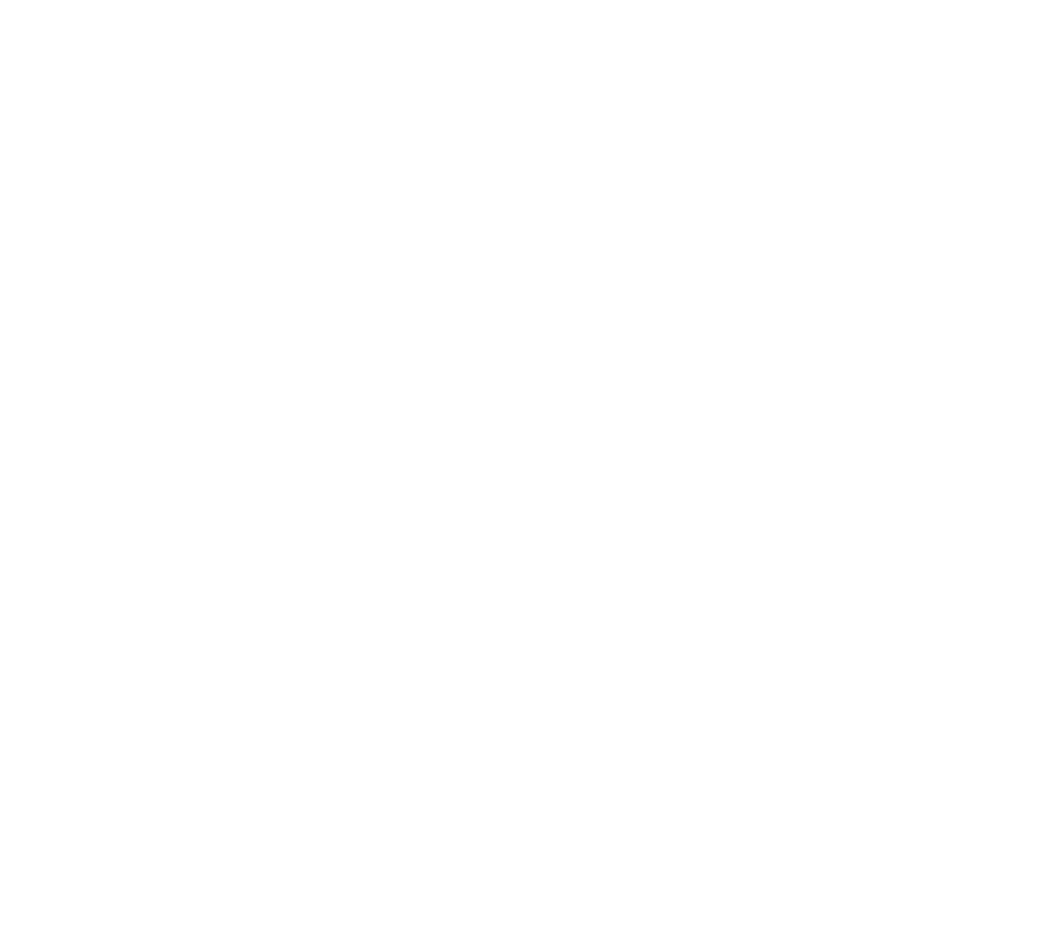
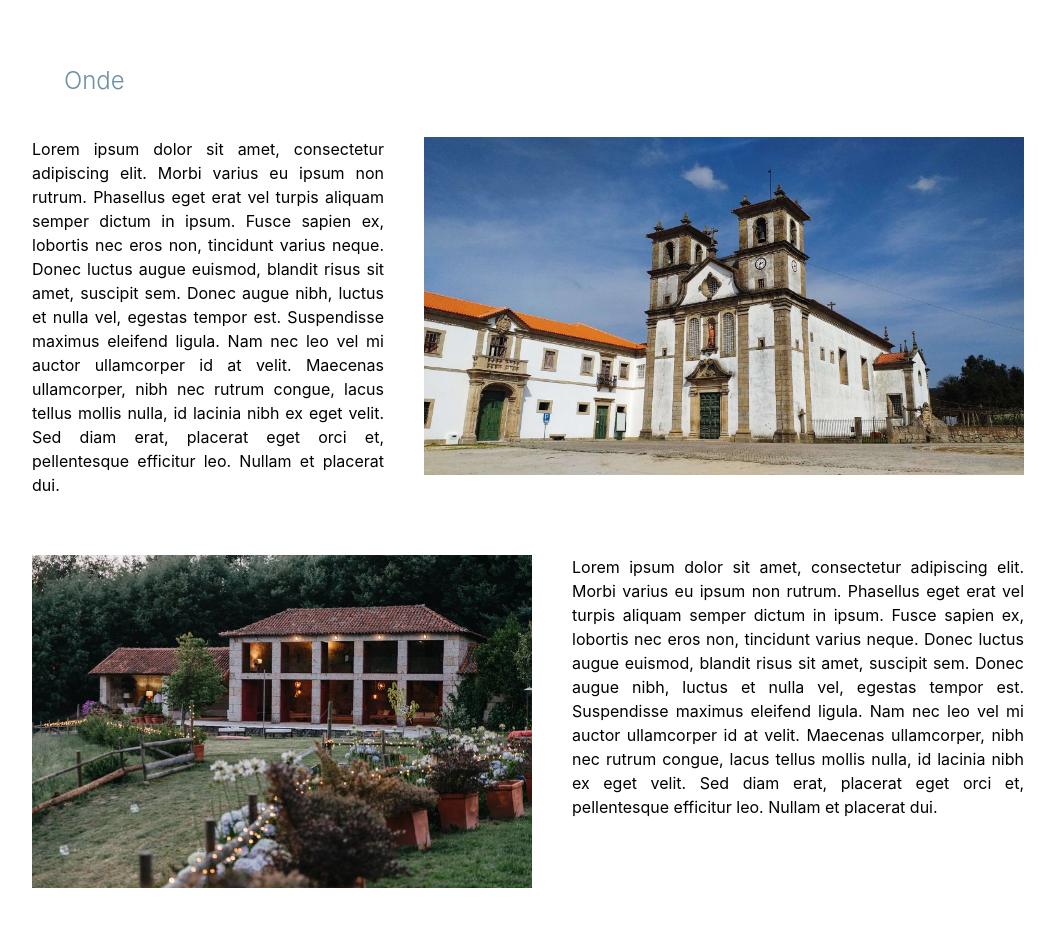
Before and after one commit to JCLemos92/JCLemos92.github.io, a React (Create React App) app: page / in a window 1280 px wide. Shown: the part 1320-2247 px from the top of the page, without its empty margins (112-1167 px from the left). Before the commit the page ends 1905 px from the top, so only its background shows below. Built offline with nearby package versions, Linux system fonts and the light colour scheme.

Commit message:
Location

```diff
--- a/src/AboutUs/AboutUs.js
+++ b/src/AboutUs/AboutUs.js
@@ -6,7 +6,7 @@ function AboutUs() {
     <>
       <div id = "aboutUs">
         <div class="mt-36"></div>
-        <div class="mx-36 flex flex-col md:flex-row">
+        <div class="mx-36 flex flex-col lg:flex-row">
           <img
             src='/assets/Images/IMG_6945.JPG'
             class="self-center align-middle mr-10 sm:mb-10"
--- a/src/App.js
+++ b/src/App.js
@@ -5,9 +5,10 @@ import React from 'react';
 // import UserPage from './UserPage';
 // import NavBar from './NavBar/NavBar';
 import Heading from './Heading/Heading';
-import Countdown from './Countdown/Countdown';
+// import Countdown from './Countdown/Countdown';
 import NavBar from './NavBar/NavBar';
 import AboutUs from './AboutUs/AboutUs';
+import Location from './Location/Location';
 
 function App() {
   return (
@@ -16,7 +17,8 @@ function App() {
     <NavBar />
     <Heading />
     <AboutUs />
-    <Countdown />
+    <Location />
+    {/* <Countdown /> */}
     {/* <Routes>
 
       <Route exact path="/" component={HomePage} />
--- /dev/null
+++ b/src/Location/Location.css
@@ -0,0 +1,3 @@
+@tailwind base;
+@tailwind components;
+@tailwind utilities;
--- /dev/null
+++ b/src/Location/Location.js
@@ -0,0 +1,38 @@
+import React from "react";
+import './Location.css';
+
+function Location() {
+  return(
+    <>
+      <div id = "location">
+      <div class="mt-36"></div>
+      <div class="mx-44 font-light text-2xl text-[#6c8ea7] mb-10">Onde</div>
+      <div class="mx-36 flex flex-col lg:flex-row mb-10">
+        <div class="text-justify">
+          Lorem ipsum dolor sit amet, consectetur adipiscing elit. Morbi varius eu ipsum non rutrum. Phasellus eget erat vel turpis aliquam semper dictum in ipsum. Fusce sapien ex, lobortis nec eros non, tincidunt varius neque. Donec luctus augue euismod, blandit risus sit amet, suscipit sem. Donec augue nibh, luctus et nulla vel, egestas tempor est. Suspendisse maximus eleifend ligula. Nam nec leo vel mi auctor ullamcorper id at velit. Maecenas ullamcorper, nibh nec rutrum congue, lacus tellus mollis nulla, id lacinia nibh ex eget velit. Sed diam erat, placerat eget orci et, pellentesque efficitur leo. Nullam et placerat dui.
+        </div>
+        <img
+          src='/assets/Images/mosteiro.jpeg'
+          class="self-center align-middle ml-10 sm:mb-10"
+          alt="test"
+          width="600"></img>
+      </div>
+      <div class="mx-36 flex flex-col lg:flex-row mb-10">
+        <img
+          src='/assets/Images/segade.jpeg'
+          class="self-center align-middle mr-10 sm:mb-10"
+          alt="test"
+          width="500"></img>
+        <div class="text-justify">
+          Lorem ipsum dolor sit amet, consectetur adipiscing elit. Morbi varius eu ipsum non rutrum. Phasellus eget erat vel turpis aliquam semper dictum in ipsum. Fusce sapien ex, lobortis nec eros non, tincidunt varius neque. Donec luctus augue euismod, blandit risus sit amet, suscipit sem. Donec augue nibh, luctus et nulla vel, egestas tempor est. Suspendisse maximus eleifend ligula. Nam nec leo vel mi auctor ullamcorper id at velit. Maecenas ullamcorper, nibh nec rutrum congue, lacus tellus mollis nulla, id lacinia nibh ex eget velit. Sed diam erat, placerat eget orci et, pellentesque efficitur leo. Nullam et placerat dui.
+        </div>
+      </div>
+      <div class="mx-36"><iframe title="test" class="w-full" height="300" src="https://maps.google.com/maps?width=800&amp;height=440&amp;hl=en&amp;q=Mosteiro%20do%20Bustelo+(Mosteiro%20do%20Bustelo)&amp;ie=UTF8&amp;t=&amp;z=16&amp;iwloc=B&amp;output=embed" frameborder="0" scrolling="no" marginheight="0" marginwidth="0"></iframe>
+      </div>
+      </div>
+
+    </>
+  )
+}
+
+export default Location;
```
Also changed, not shown: public/assets/Images/mosteiro.jpeg (added), public/assets/Images/segade.jpeg (added).
